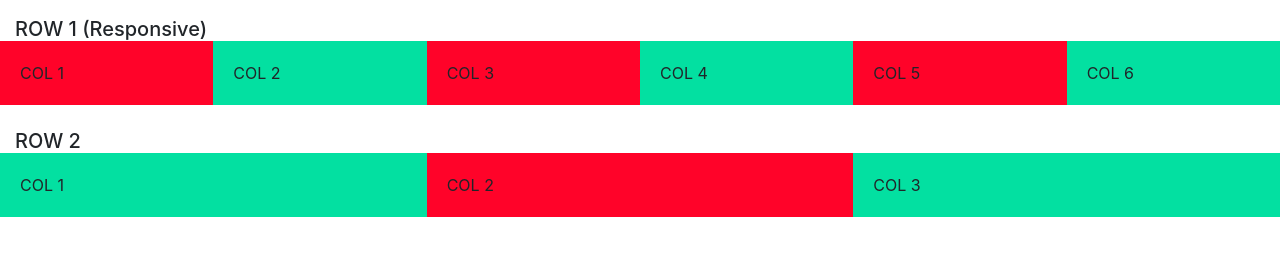
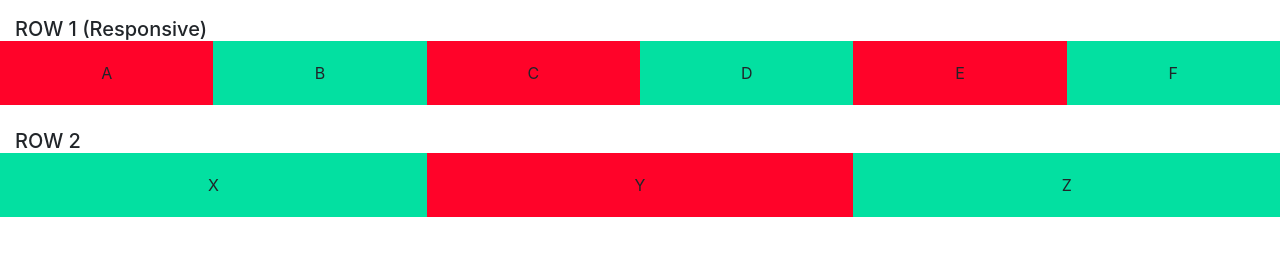
Before and after one commit to codescouts8/codescouts8.github.io, a plain HTML site: page bootstrap.html in a window 1280 px wide. Shown: the part 159-414 px from the top of the page. Drawn offline with nearby package versions, Linux system fonts and the light colour scheme.

Commit message:
changed content

```diff
--- a/bootstrap.html
+++ b/bootstrap.html
@@ -45,11 +45,13 @@
  .color1 {
    background-color: #ff0329;
    padding: 20px;
+   text-align: center;
  }
 
  .color2 {
    background-color: #03e0a1;
    padding: 20px;
+   text-align: center;
  }
 
  #myWidth {
@@ -93,12 +95,12 @@
 
       <h5>ROW 1 (Responsive)</h5>
       <div class="row">
-        <div class="col-6 col-lg-2 col-sm-4 color1">COL 1</div>
-        <div class="col-6 col-lg-2 col-sm-4 color2">COL 2</div>
-        <div class="col-6 col-lg-2 col-sm-4 color1">COL 3</div>
-        <div class="col-6 col-lg-2 col-sm-4 color2">COL 4</div>
-        <div class="col-6 col-lg-2 col-sm-4 color1">COL 5</div>
-        <div class="col-6 col-lg-2 col-sm-4 color2">COL 6</div>
+        <div class="col-6 col-lg-2 col-sm-4 color1">A</div>
+        <div class="col-6 col-lg-2 col-sm-4 color2">B</div>
+        <div class="col-6 col-lg-2 col-sm-4 color1">C</div>
+        <div class="col-6 col-lg-2 col-sm-4 color2">D</div>
+        <div class="col-6 col-lg-2 col-sm-4 color1">E</div>
+        <div class="col-6 col-lg-2 col-sm-4 color2">F</div>
     </div>
 
   <br>
@@ -106,9 +108,9 @@
 
     <h5>ROW 2</h5>
     <div class="row">
-      <div class="col color2">COL 1</div>
-      <div class="col color1">COL 2</div>
-      <div class="col color2">COL 3</div>
+      <div class="col color2">X</div>
+      <div class="col color1">Y</div>
+      <div class="col color2">Z</div>
     </div>
 
 </div>
```
